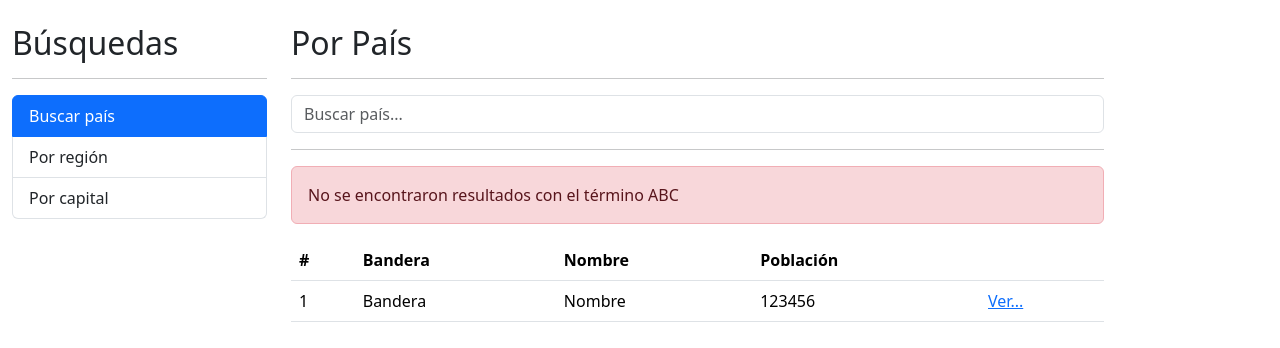
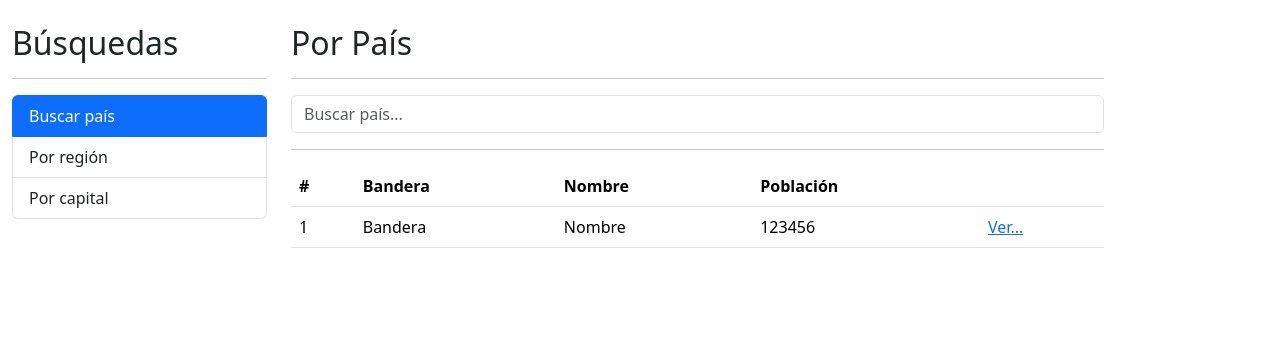
Before and after one commit to mjmed/angular-paises-app, an Angular app: page / in a window 1280 px wide. Shown: the top 348 px of the page. Built offline with nearby package versions, Linux system fonts and the light colour scheme.

Commit message:
Feat: Manejo de errores

```diff
--- a/src/app/pais/pages/por-pais/por-pais.component.html
+++ b/src/app/pais/pages/por-pais/por-pais.component.html
@@ -17,11 +17,11 @@
 
 <hr>
 
-<div class="alert alert-danger">
-    No se encontraron resultados con el término ABC
+<div  *ngIf="hayError" class="alert alert-danger">
+    No se encontraron resultados con el término {{ termino }}
 </div>
 
-<div class="row">
+<div *ngIf="!hayError" class="row">
     <div class="col">
 
         <table class="table table-hover">
--- a/src/app/pais/pages/por-pais/por-pais.component.ts
+++ b/src/app/pais/pages/por-pais/por-pais.component.ts
@@ -10,15 +10,23 @@ import { PaisService } from '../../services/pais.service';
 export class PorPaisComponent {
 
     termino: string = '';
+    hayError: boolean = false;
 
     constructor(private paisService: PaisService) {}
 
     buscar() {
+        this.hayError = false;
         console.log(this.termino);
 
         this.paisService.buscarPais(this.termino)
-            .subscribe(resp => {
-                console.log(resp);
+            .subscribe({
+                next: (resp) => {
+
+                    console.log(resp);
+                },
+                error: (err) => {
+                    this.hayError = true;
+                }
             });
     }
 }
```
Also changed, not shown: 1 other file (tests, documents, lock files or other folders).
